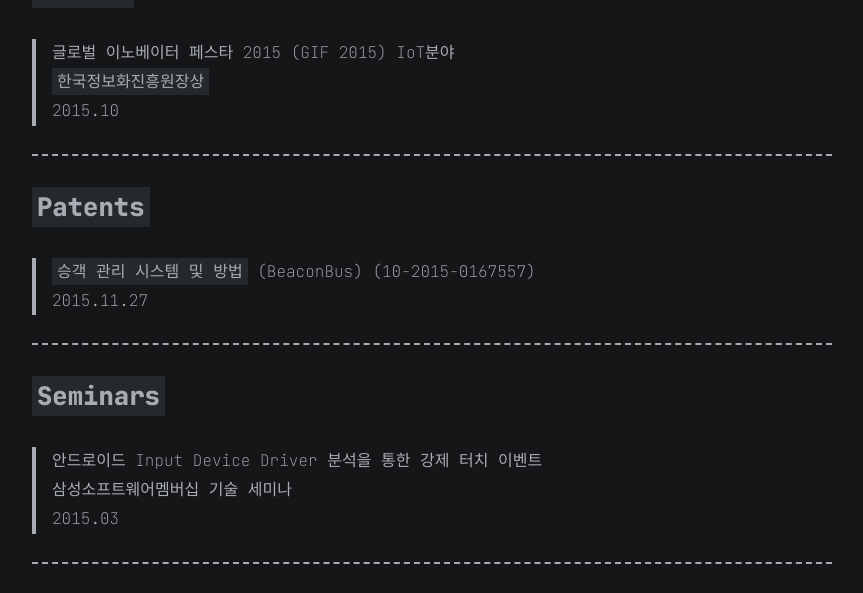
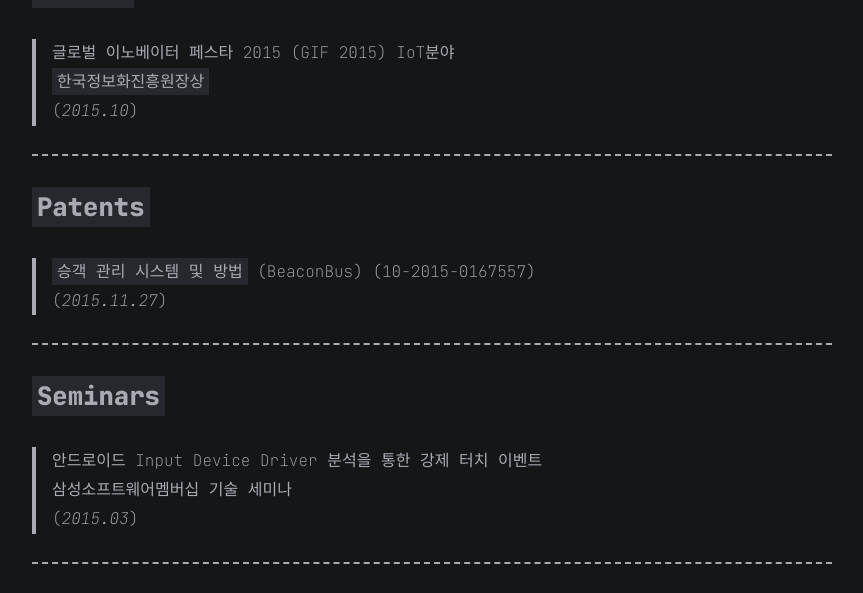
Before and after one commit to kwon0koang/kwon0koang.github.io, a Jekyll site: the page built from index.md, in a window 1280 px wide and 900 px high, scrolled down 2862 px. Shown: the part 160-753 px from the top of the window, without its empty margins (208-1071 px from the left). Built offline with Jekyll 4.4.1, drawn with Linux system fonts in a browser that asks for light colours.

Commit message:
[kyk] 인덱스 정리

```diff
--- a/index.md
+++ b/index.md
@@ -136,14 +136,14 @@ JAVA / HTML5 / PHP
 
 > 글로벌 이노베이터 페스타 2015 (GIF 2015) IoT분야
 > `한국정보화진흥원장상`
-> 2015.10
+> (_2015.10_)
 
 ---
 
 ### `Patents`
 
 > `승객 관리 시스템 및 방법` (BeaconBus) (10-2015-0167557)
-> 2015.11.27
+> (_2015.11.27_)
 
 ---
 
@@ -151,7 +151,7 @@ JAVA / HTML5 / PHP
 
 > 안드로이드 Input Device Driver 분석을 통한 강제 터치 이벤트
 > 삼성소프트웨어멤버십 기술 세미나
-> 2015.03
+> (_2015.03_)
 
 ---
 
```
